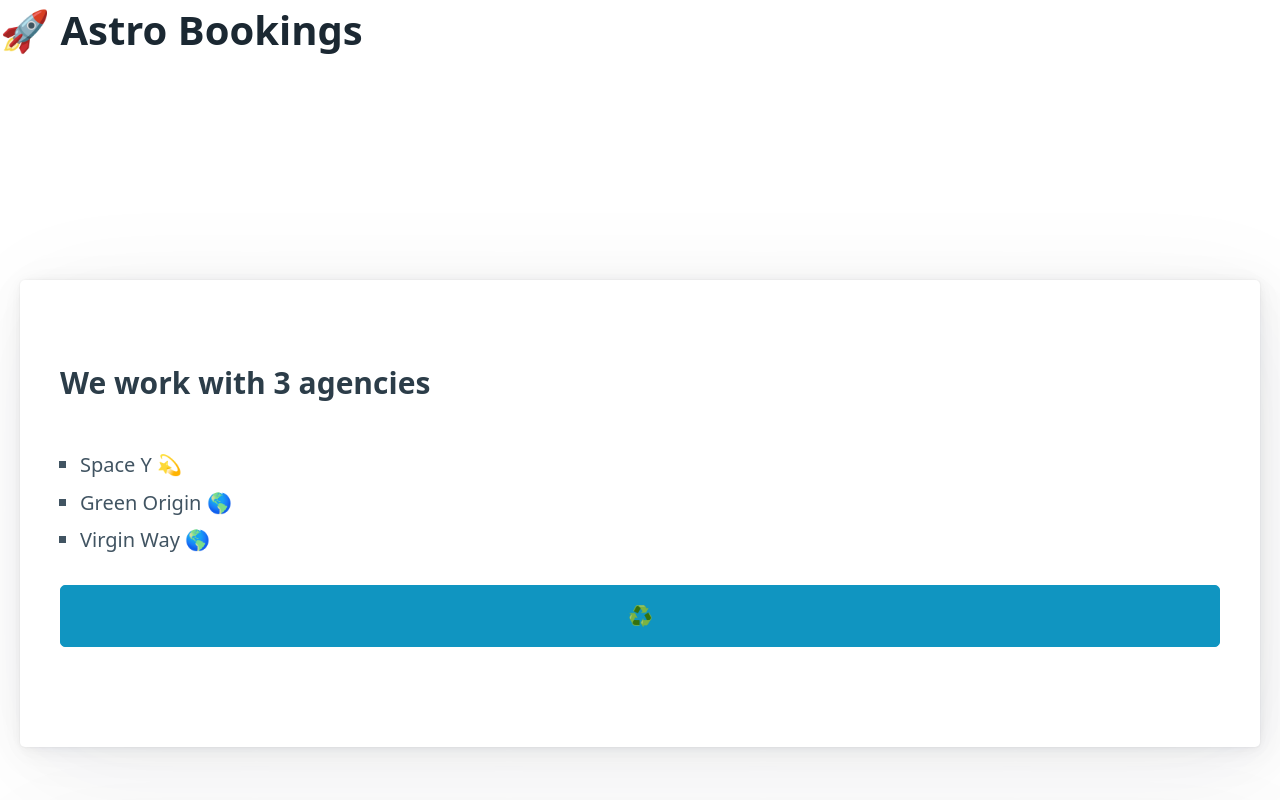
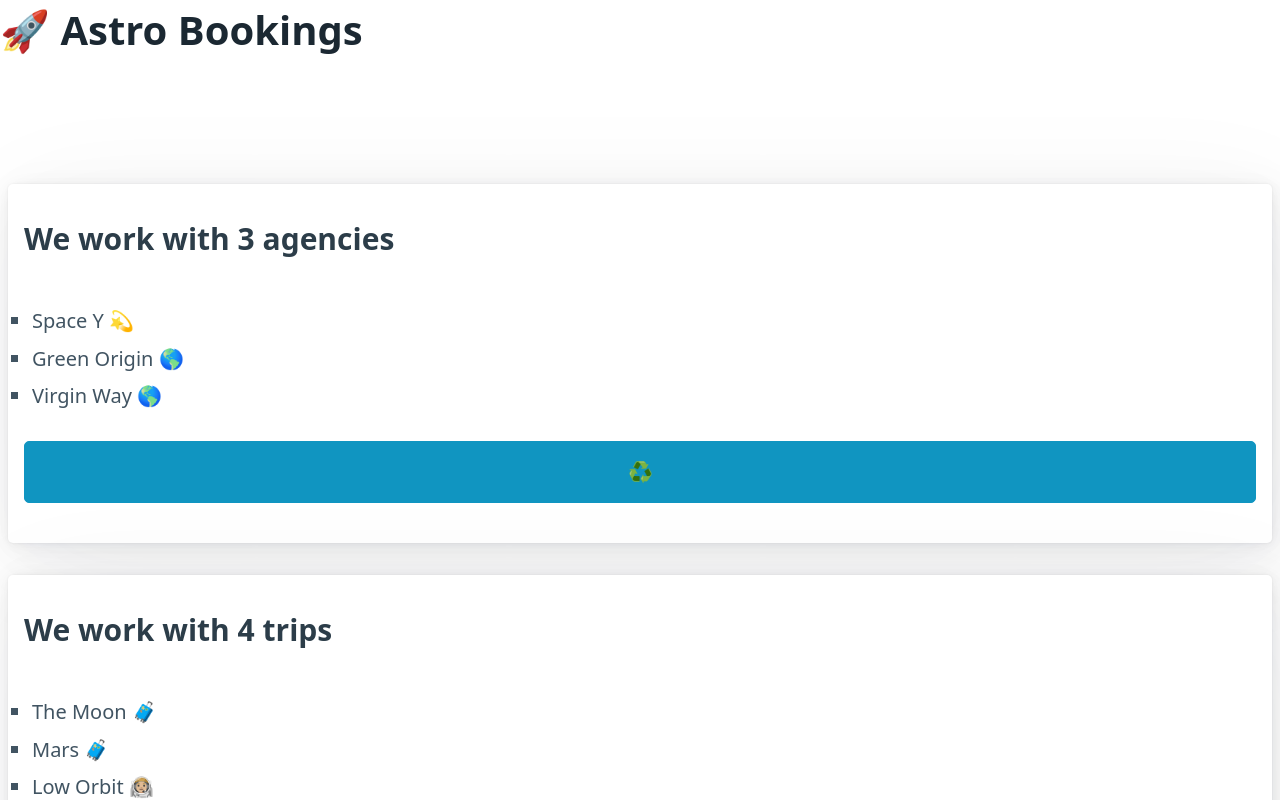
Before and after one commit to angularbuilders/ng13, an Angular app: page / in a window 1280 px wide. Shown: the top 800 px of the page. Built offline with nearby package versions, Linux system fonts and the light colour scheme.

Commit message:
feat: root space

```diff
--- a/src/styles.css
+++ b/src/styles.css
@@ -1 +1,4 @@
 /* You can add global styles to this file, and also import other style files */
+:root {
+  --spacing: 0.4rem;
+}
```
